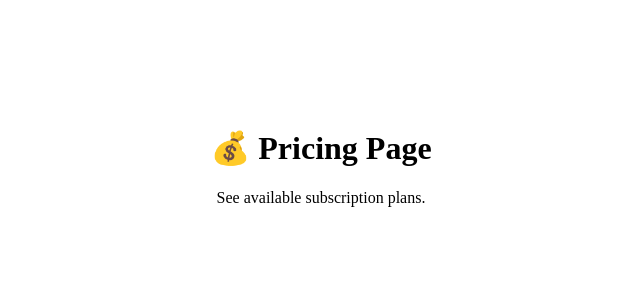
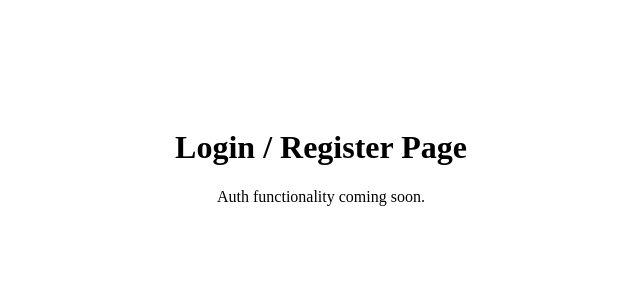
Before and after one commit to jlim12777/wacewise, a Next.js app: page /pricing in a window 1280 px wide. Shown: the top 300 px of the page, without its empty margins (319-959 px from the left). Built offline with nearby package versions, Linux system fonts and the light colour scheme.

Commit message:
Update pricing.jsx

```diff
--- a/pages/pricing.jsx
+++ b/pages/pricing.jsx
@@ -1,8 +1,8 @@
-export default function PricingPage() {
+export default function Auth() {
   return (
     <main style={{ textAlign: 'center', paddingTop: '100px' }}>
-      <h1>💰 Pricing Page</h1>
-      <p>See available subscription plans.</p>
+      <h1>Login / Register Page</h1>
+      <p>Auth functionality coming soon.</p>
     </main>
   );
 }
```
